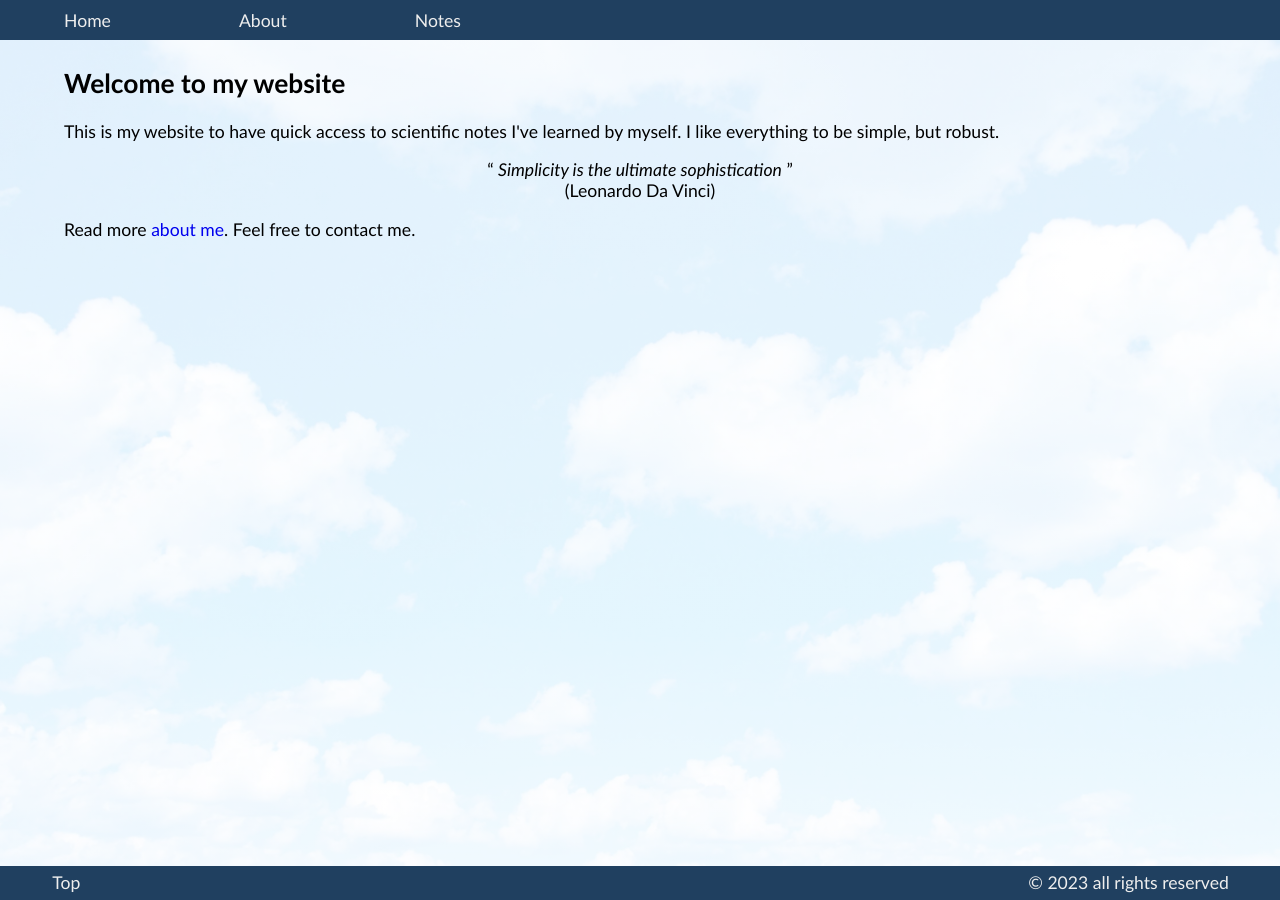
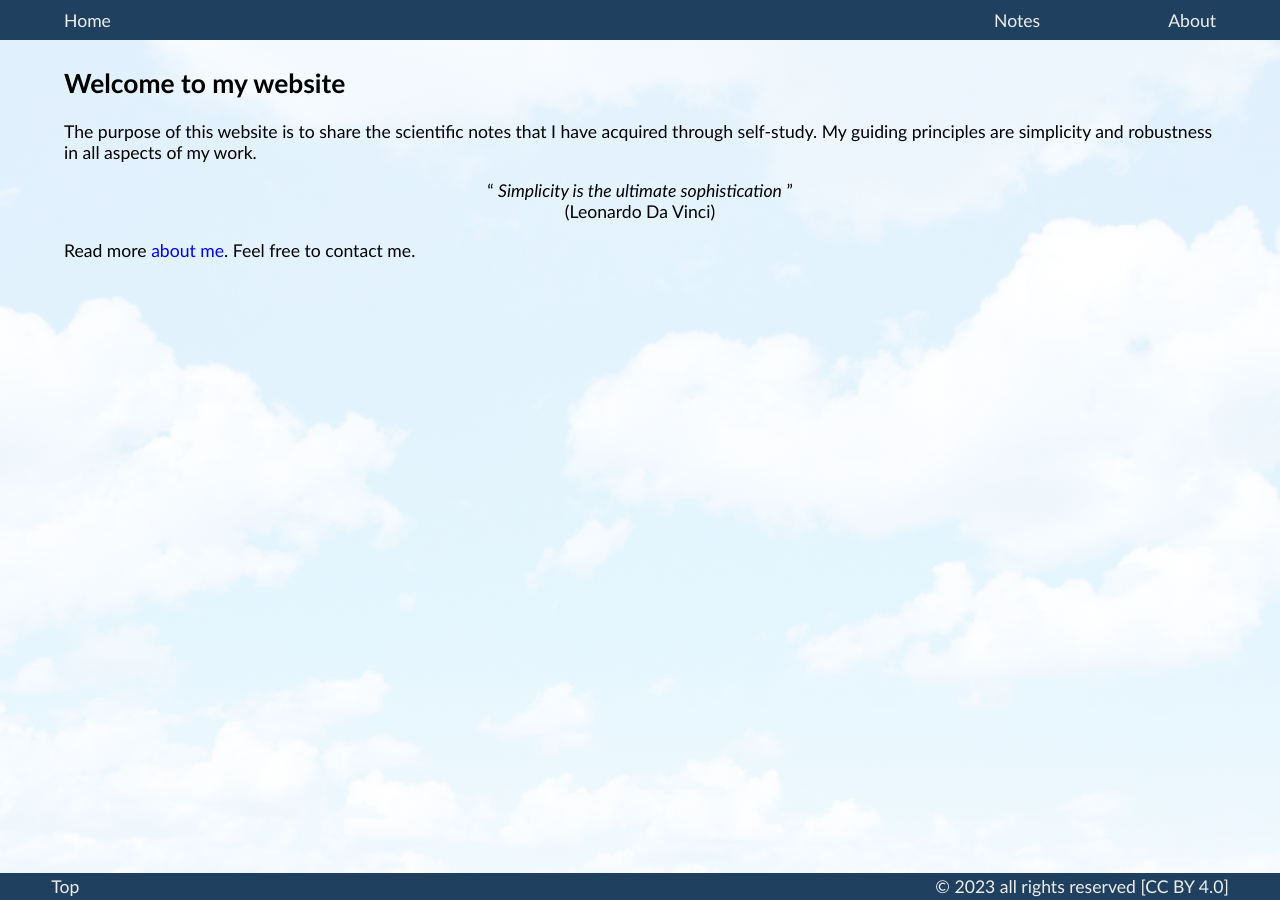
Before and after one commit to mrrezaie/mrrezaie.github.io, a Jekyll site: the page built from index.html, in a window 1280 px wide. Built offline with Jekyll 4.4.1, drawn with Linux system fonts in a browser that asks for light colours.

Commit message:
new style

```diff
--- a/_layouts/default.html
+++ b/_layouts/default.html
@@ -65,6 +65,7 @@
 				.topnav a:hover {
 					background-color: #04AA6D;
 					text-decoration: none;
+					font-weight: normal;
 					color: #ffffff;
 				}
 
@@ -73,7 +74,7 @@
 
 
 
-				.footer {
+				.footer{
 					margin: 0%;
 					padding: 0%;
 					list-style-type: none;
@@ -82,21 +83,24 @@
 					width: 100%;
 					overflow: hidden;
 					background-color: #204060;
+					white-space: nowrap;
 				}
 
-				.footer a, .footer li {
+				.footer a {
+
 					float: left;
 					display: inline-block;
 					color: #eeeeee;
 					text-align: center;
 					margin: 0% 2% 0% 2%;
-					padding: 0.5% 2% 0.5% 2%;
+					padding: 0.25% 2% 0.25% 2%;
 					text-decoration: none;
 				}
 
 				.footer a:hover {
 					background-color: #04AA6D;
 					text-decoration: none;
+					font-weight: normal;
 					color: #ffffff;
 				}
 
@@ -112,9 +116,9 @@
 
 
 			<div class="topnav">
-			  <li><a href=      "../index.html">Home</a></li>
-			  <li><a href="../about/index.html">About</a></li>
-			  <li><a href="../notes/index.html">Notes</a></li>
+			  <a href=      "../index.html">Home</a>
+			  <a style="float: right;" href="../about/index.html">About</a>
+			  <a style="float: right;" href="../notes/index.html">Notes</a>
 			</div>
 
 
@@ -124,8 +128,8 @@
 
 
 			<div class="footer">
-				<li> <a href="#">Top</a> </li>
-				<li style="float:right">&copy; 2023 all rights reserved</li>
+				<a href="#">Top</a>
+				<a style="float: right;" href="https://creativecommons.org/licenses/by/4.0/" target="_blank" rel="noopener noreferrer">&copy; 2023 all rights reserved [CC BY 4.0]</a>
 			</div>
 
 
--- a/index.html
+++ b/index.html
@@ -6,7 +6,7 @@ title: Home
 <div>
 <!-- 	<h1>Home</h1> -->
 	<h2>Welcome to my website</h2>
-	<p>This is my website to have quick access to scientific notes I've learned by myself. I like everything to be simple, but robust.</p>
+	<p>The purpose of this website is to share the scientific notes that I have acquired through self-study. My guiding principles are simplicity and robustness in all aspects of my work.</p>
 	</p>
 	<p style="text-align:center"> <q> <i>Simplicity is the ultimate sophistication</i> </q>
 		<br> (Leonardo Da Vinci) </p>
```
